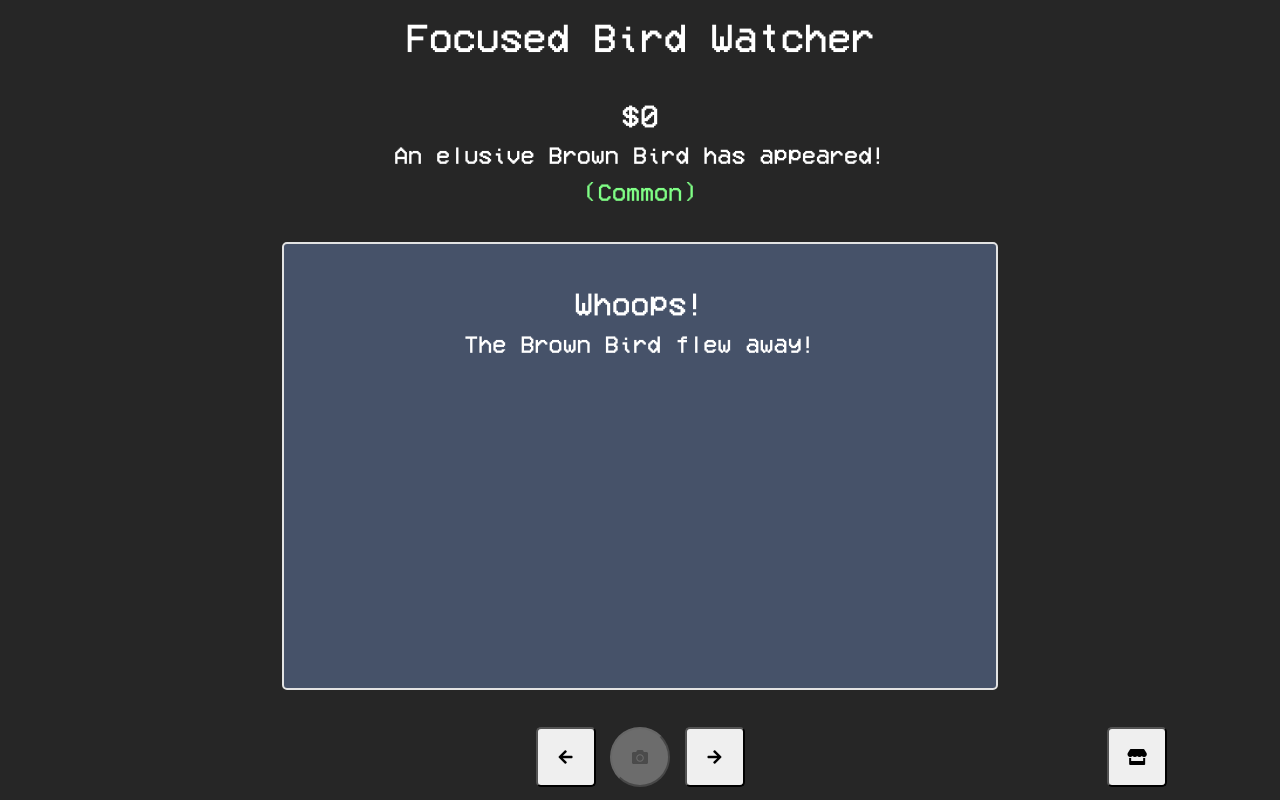
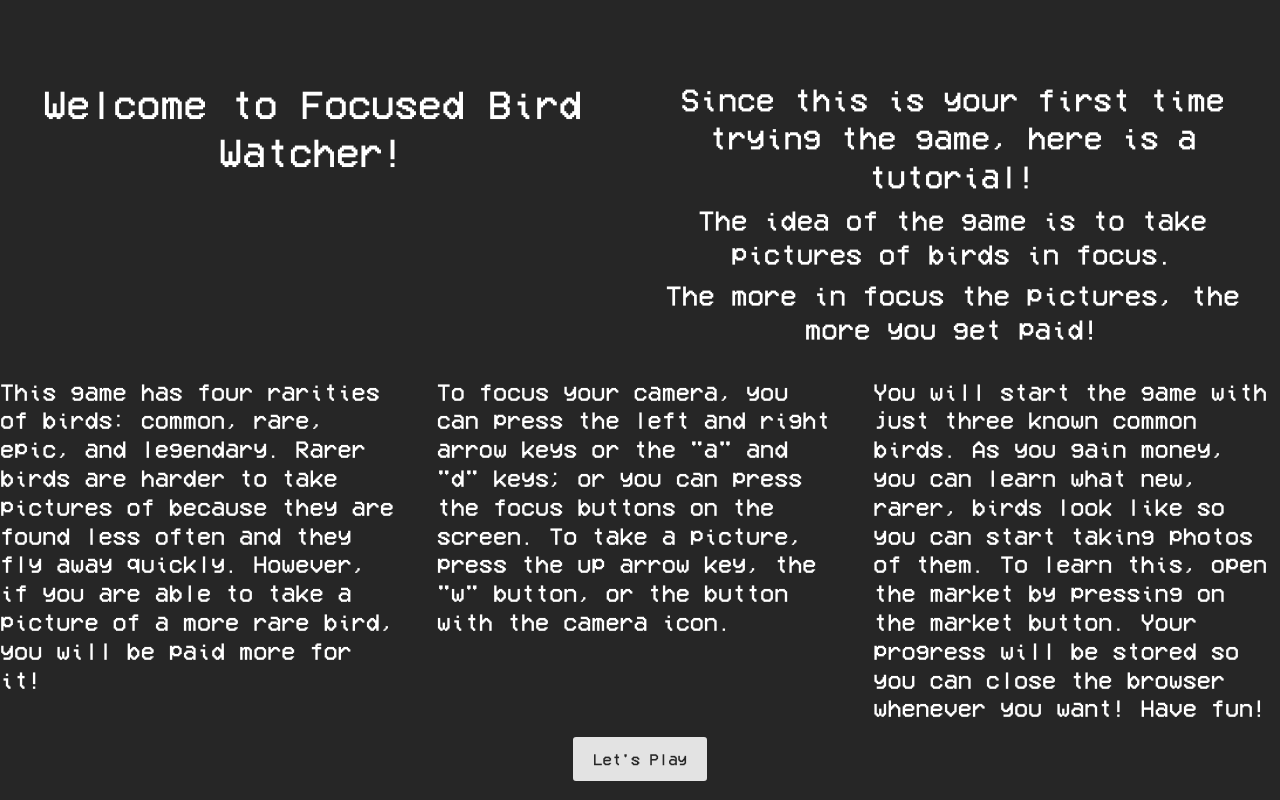
Before and after one commit to Alex0Blackwell/focused-bird-watcher-game, a plain HTML site: page index.html in a window 1280 px wide. Drawn offline with nearby package versions, Linux system fonts and the light colour scheme.

Commit message:
Tutorial added

```diff
--- a/css/master.css
+++ b/css/master.css
@@ -9,6 +9,18 @@ body {
 h1, h2, h3, h4, p {
   color: white;
   font-family: pixelFont, sans-serif;
+}
+
+#tutorial {
+  margin-top: 10vh;
+  display: none;
+  width: 100%;
+  height: 100%;
+  top: 0;
+  left: 0;
+  right: 0;
+  bottom: 0;
+  z-index: 2;
 }
 
 #photoContainer, #gameLoss {
--- a/index.html
+++ b/index.html
@@ -28,7 +28,28 @@
        <strong id="alert-not-buy-bold"></strong><span id="alert-not-buy-fill"></span>
     </div>
 
+    <div id="tutorial">
+      <div class="row text-center">
+        <h1 class="col-lg-6 col-sm-12">Welcome to Focused Bird Watcher!</h1>
+        <div class="row col-lg-6 col-sm-12 text-center">
+          <h2 class="col-lg-12 pad" id="tut0">Since this is your first time trying the game, here is a tutorial!</h2>
+          <h3 class="col-lg-12 pad" id="tut1">The idea of the game is to take pictures of birds in focus.</h3>
+          <h3 class="col-lg-12 pad" id="tut2">The more in focus the pictures, the more you get paid!</h3>
+        </div>
+      </div>
+      <br>
+      <div class="row">
+        <h4 class="col-lg-4 col-sm-6 col-xs-12 pad">This game has four rarities of birds: common, rare, epic, and legendary. Rarer birds are harder to take pictures of because they are found less often and they fly away quickly. However, if you are able to take a picture of a more rare bird, you will be paid more for it! </h4>
+        <h4 class="col-lg-4 col-sm-6 col-xs-12 pad">To focus your camera, you can press the left and right arrow keys or the "a" and "d" keys; or you can press the focus buttons on the screen. To take a picture, press the up arrow key, the "w" button, or the button with the camera icon.</h4>
+        <h4 class="col-lg-4 col-sm-6 col-xs-12 pad"> You will start the game with just three known common birds. As you gain money, you can learn what new, rarer, birds look like so you can start taking photos of them. To learn this, open the market by pressing on the market button. Your progress will be stored so you can close the browser whenever you want! Have fun!</h4>
+      </div>
+      <div class="text-center">
+        <button id="playBtn" type="button" class="button" onclick="play()">Let's Play</button>
+      </div>
+    </div>
 
+
+    <div id="mainGame">
       <div class="d-flex row align-items-center min-vh-100 outside">
         <div class="col-lg-12 text-center">
           <h1>Focused Bird Watcher</h1>
@@ -120,6 +141,7 @@
           <!-- <i class="fas fa-store-slash"></i> -->
         </div>
       </div>
+    </div>
 
     <script src="js/blur.js" charset="utf-8"></script>
     <script src="js/bird.js" charset="utf-8"></script>
--- a/js/bird.js
+++ b/js/bird.js
@@ -129,6 +129,13 @@ function capture() {
 }
 
 
+function play() {
+  document.getElementById("tutorial").style.display = "none";
+  document.getElementById("mainGame").style.display = "block";
+  birdGen();
+}
+
+
 function off() {
   document.getElementById("photoContainer").style.display = "none";
   document.getElementById("viewfinderWrap").style.display = "block";
@@ -169,9 +176,18 @@ function birdGen() {
   }, bird.time);
 }
 
-if(!localStorage.money) {
-  localStorage.money = 0;
-  localStorage.birdsBought = 3;
+
+function main() {
+  if(!localStorage.money) {
+    localStorage.money = 0;
+    localStorage.birdsBought = 3;
+    document.getElementById("tutorial").style.display = "block";
+    document.getElementById("mainGame").style.display = "none";
+  } else {
+    birdGen();
+  }
 }
 
-birdGen()
+
+main();
+// birdGen();
--- a/js/shop.js
+++ b/js/shop.js
@@ -115,6 +115,7 @@ function closeShop() {
   document.getElementById("viewfinderWrap").style.display = "block";
   document.getElementById("cornerSquare").style.display = "block";
   document.getElementById("birdInfo").style.display = "block";
+  document.getElementById("captureBtn").disabled = false;
   birdGen();
   // document.getElementById("photoContainer").style.display = "block";
 
```
Lines whose indentation alone changed are shown as unchanged.
